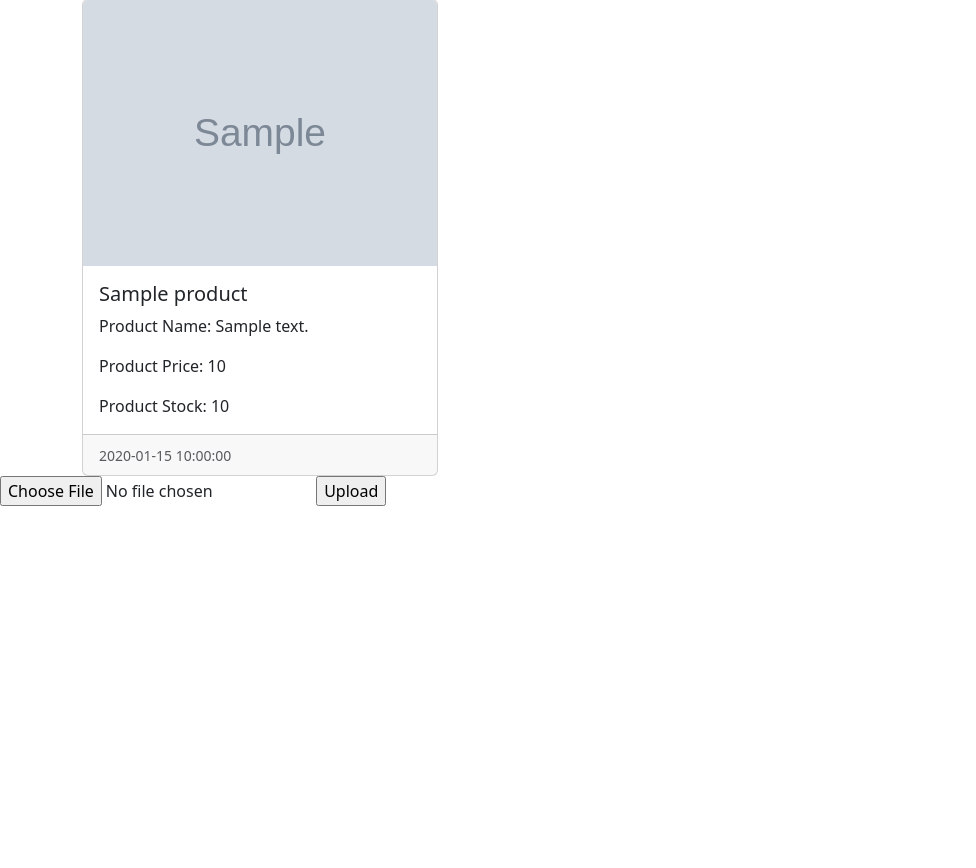
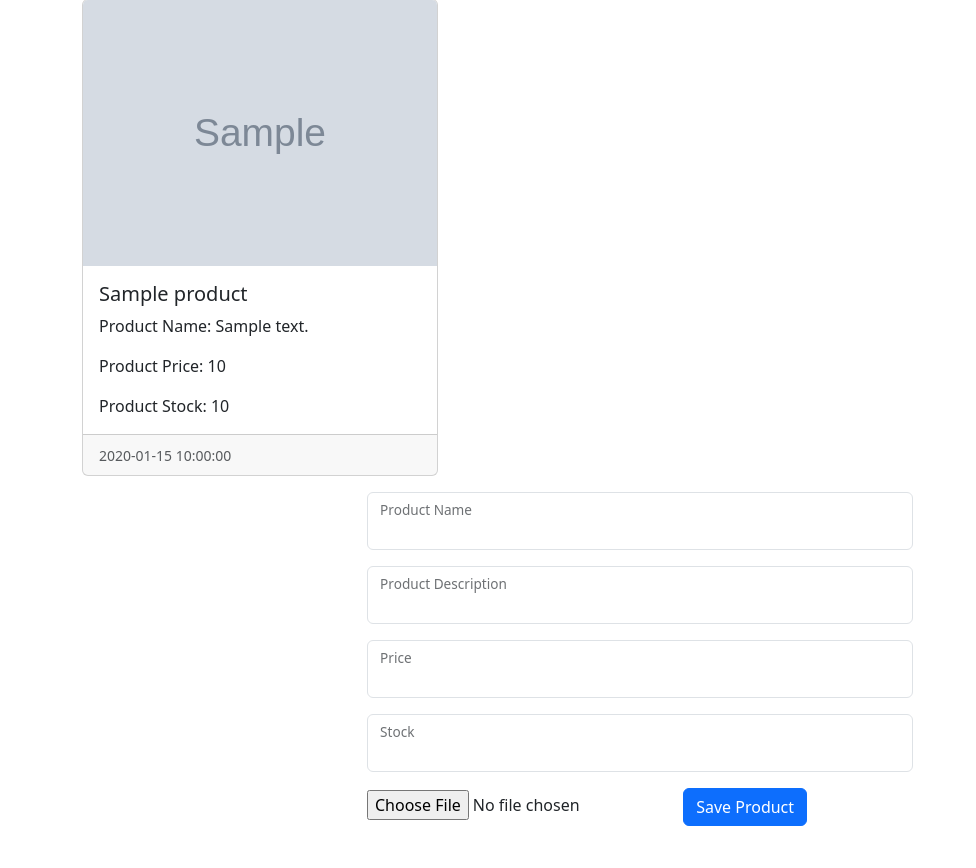
Before and after one commit to kaankaltakkiran/Shop-Php, a PHP site: page / in a window 1280 px wide. Shown: the part 49-917 px from the top of the page, without its empty margins (0-976 px from the left). Before the commit the page ends 555 px from the top, so only its background shows below. Run offline with PHP 8.4, Linux system fonts and the light colour scheme; tables that the repository leaves empty or names only in its code hold one stand-in row (values such as "Sample post"); grey boxes marked "Sample" are stand-in pictures.

Commit message:
added insert database product

```diff
--- a/index.php
+++ b/index.php
@@ -41,18 +41,39 @@ foreach($products as $product) {
     ";
 }
 ?>
+<div class="container">
+  <div class="row justify-content-center mt-3">
+  <div class="col-6">
+
 <form action="upload.php"
-           method="post"
+           method="POST"
            enctype="multipart/form-data">
 
+           <div class="form-floating mb-3">
+  <input type="text" name="form_productname" class="form-control">
+  <label>Product Name</label>
+</div>
+<div class="form-floating mb-3">
+  <input type="text" name="form_productdescription" class="form-control">
+  <label>Product Description</label>
+</div>
+<div class="form-floating mb-3">
+  <input type="text" name="form_price" class="form-control">
+  <label>Price</label>
+</div>
+<div class="form-floating mb-3">
+  <input type="text" name="form_stock" class="form-control">
+  <label>Stock</label>
+</div>
+
            <input type="file"
-                  name="my_image">
+                  name="my_image" class="mb-5">
 
-           <input type="submit"
-                  name="submit"
-                  value="Upload">
-
+                  <button type="submit" name="submit" class="btn btn-primary">Save Product</button>
      </form>
+     </div>
+</div>
+</div>
     <script src="https://cdn.jsdelivr.net/npm/bootstrap@5.3.2/dist/js/bootstrap.bundle.min.js" integrity="sha384-C6RzsynM9kWDrMNeT87bh95OGNyZPhcTNXj1NW7RuBCsyN/o0jlpcV8Qyq46cDfL" crossorigin="anonymous"></script>
   </body>
 </html>
```
Also changed, not shown: upload.php (+12 -2 lines), uploads/IMG-654754b1ca2996.59093301.jpg (added), uploads/IMG-654755037dca81.77865558.jpg (added), uploads/IMG-65475576b5cdf5.41497803.jpg (added), uploads/IMG-654755a539ae72.83334825.jpg (added), uploads/IMG-654756059df195.07224307.jpg (added).
